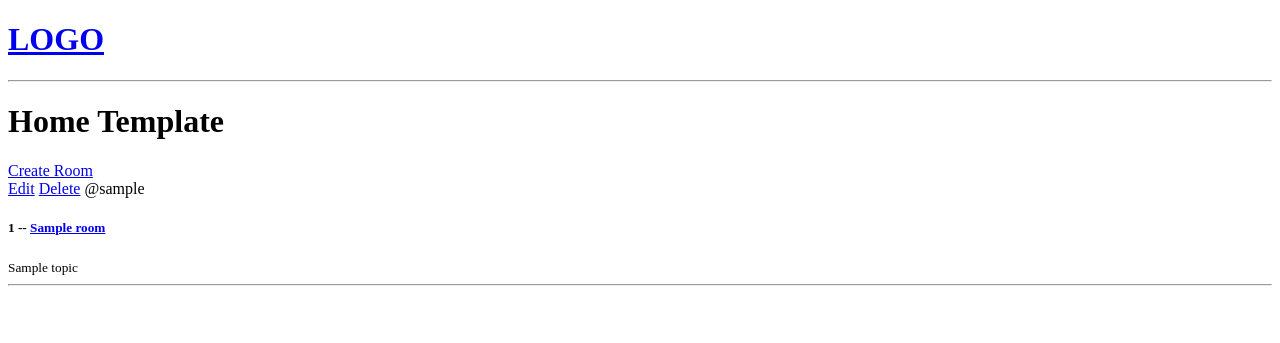
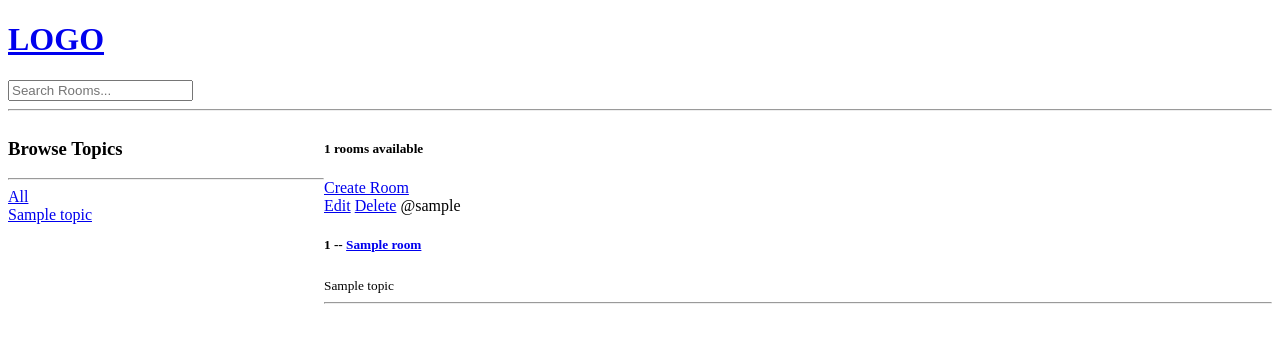
Before and after one commit to suijiogbe/StudyBud, a Django app: template base/templates/base/home.html in a window 1280 px wide. Shown: the top 343 px of the page. Run offline with Django 5.2, Linux system fonts and the light colour scheme; the template is opened without the code that fills it: most values are stand-ins (such as "Sample title", 1, 10 or a date in 2020).

Commit message:
Added the search feature

```diff
--- a/base/templates/base/home.html
+++ b/base/templates/base/home.html
@@ -3,11 +3,34 @@
 
 {% block content %}
 
-<h1>Home Template</h1>
+<style>
+    .home-container{
+        display: grid;
+        grid-template-columns: 1fr 3fr
+    }
+</style>
 
 
+<div class="home-container">
+
     <div>
+        <h3>Browse Topics</h3>
+        <hr>
 
+        <div>
+            <a href="{% url 'home' %}">All</a>
+        </div>
+
+        {% for topic in topics %}
+        <div>
+            <a href="{% url 'home' %}?q={{topic.name}}">{{topic.name}}</a>
+        </div>
+
+        {% endfor %}
+    </div>
+
+    <div>
+        <h5>{{room_count}} rooms available</h5>
         <a href="{% url 'create-room' %}">Create Room</a>
 
         <div>
@@ -24,6 +47,8 @@
             {% endfor %}
         </div>
 
+    </div>
+
 
 </div>
 
--- a/templates/navbar.html
+++ b/templates/navbar.html
@@ -2,4 +2,9 @@
     <h1>LOGO</h1>
 </a>
 
+
+<form method="GET" action="{% url 'home' %}">
+    <input type="text" name="q" placeholder="Search Rooms...">
+</form>
+
 <hr>
```
Also changed, not shown: base/views.py (+14 -3 lines). Lines whose indentation alone changed are shown as unchanged.
